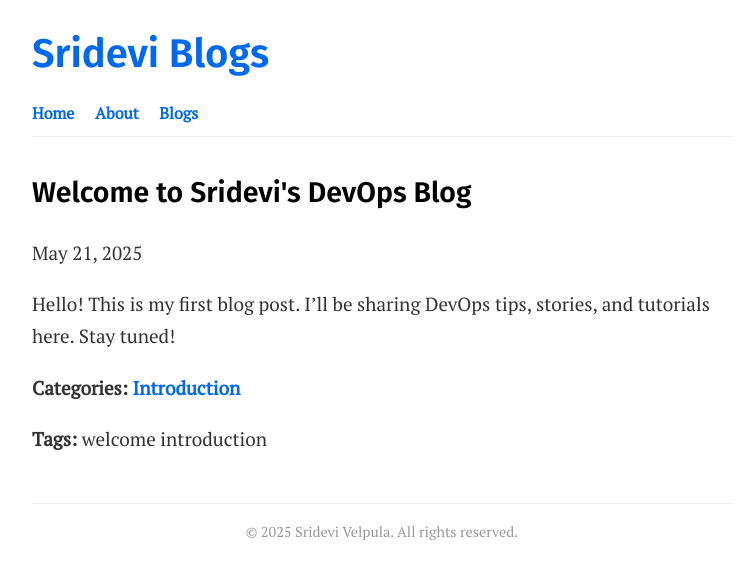
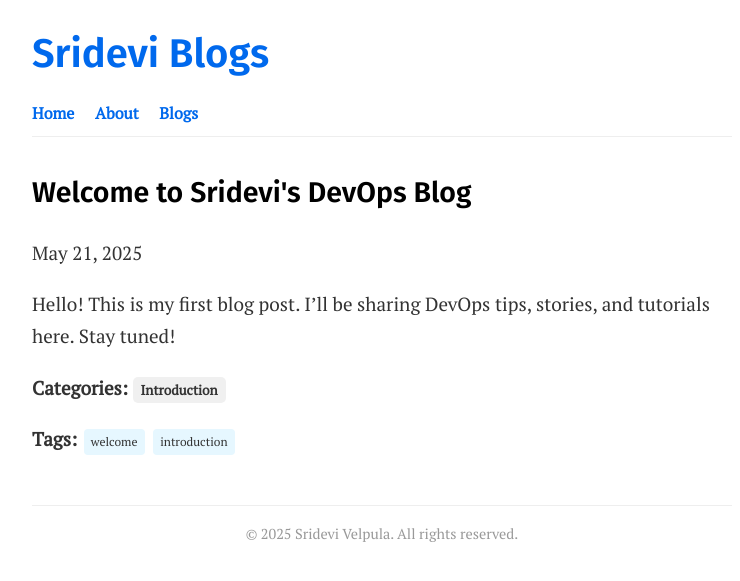
Before and after one commit to srideviblogs/srideviblogs.github.io, a Jekyll site: the page built from _posts/2025-05-21-my-first-post.md, in a window 1280 px wide. Shown: the top 581 px of the page, without its empty margins (258-998 px from the left). Built offline with Jekyll 4.4.1, drawn with Linux system fonts in a browser that asks for light colours.

Commit message:
Update custom.css

```diff
--- a/assets/css/custom.css
+++ b/assets/css/custom.css
@@ -113,3 +113,22 @@ header.site-header {
     font-size: 2rem;
   }
 }
+
+.category-badge {
+  background-color: #f0f0f0;
+  padding: 4px 8px;
+  margin-right: 5px;
+  border-radius: 5px;
+  font-size: 0.85rem;
+  text-decoration: none;
+  color: #333;
+}
+
+.tag-badge {
+  background-color: #e6f7ff;
+  padding: 3px 7px;
+  margin: 2px;
+  border-radius: 4px;
+  font-size: 0.75rem;
+  display: inline-block;
+}
```
